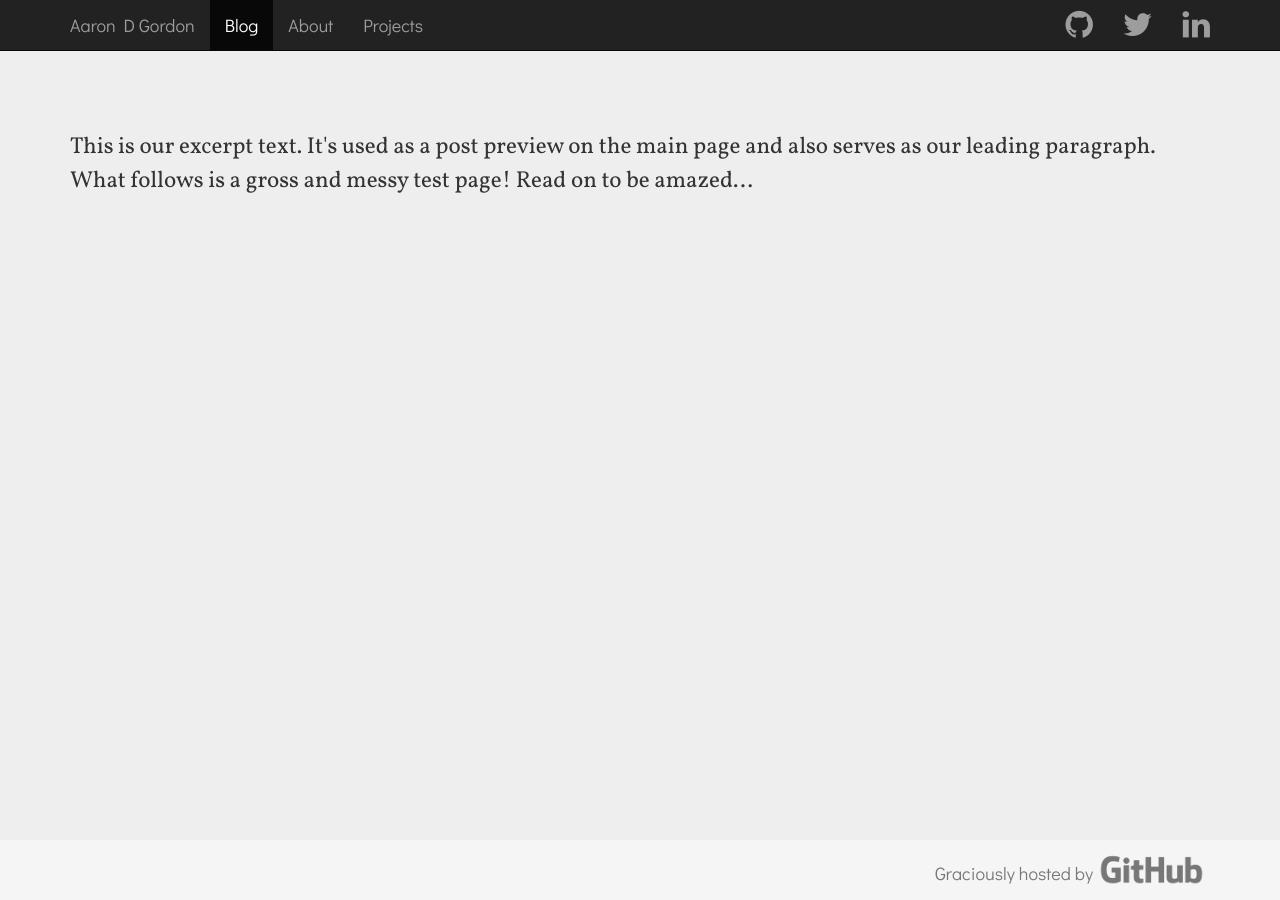
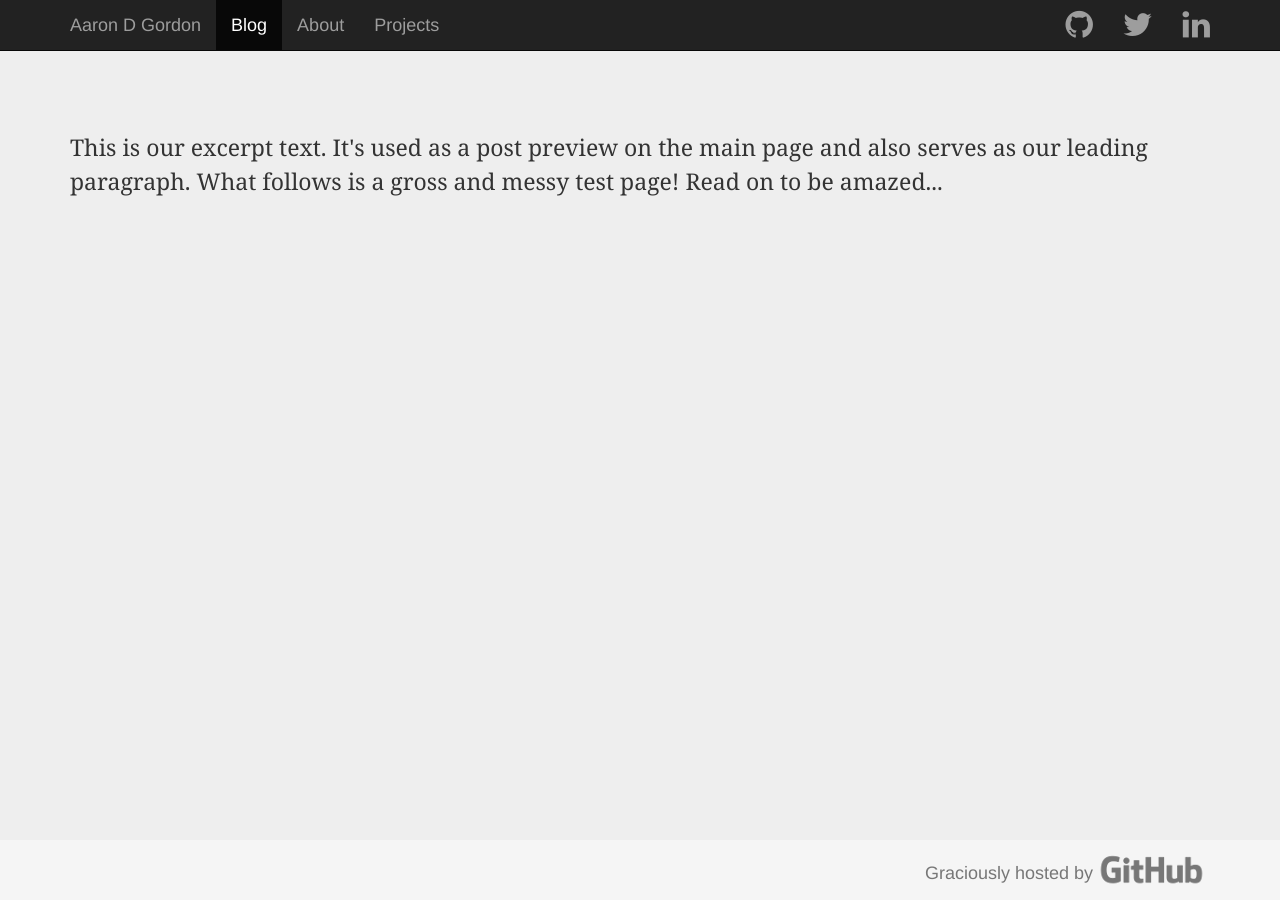
Before and after one commit to aarondgordon/aarondgordon.github.io, a Jekyll site: the page built from index.html, in a window 1280 px wide. Built offline with Jekyll 4.4.1, drawn with Linux system fonts in a browser that asks for light colours; nearby versions of some CDN libraries.

Commit message:
Replacing Vollkorn with PT Serif

```diff
--- a/_layouts/default.html
+++ b/_layouts/default.html
@@ -18,7 +18,7 @@
         integrity="sha384-T8Gy5hrqNKT+hzMclPo118YTQO6cYprQmhrYwIiQ/3axmI1hQomh7Ud2hPOy8SP1"
         crossorigin="anonymous">
 
-    <link rel="stylesheet" href="https://fonts.googleapis.com/css?family=Didact+Gothic|Oswald|Vollkorn:400,400i,700">
+    <link rel="stylesheet" href="https://fonts.googleapis.com/css?family=Oswald|PT+Serif:400,400i,700">
 
     <link rel="stylesheet" href="/assets/css/ie10-viewport-fix.css">
     <link rel="stylesheet" href="/assets/css/syntax-highlighting.css">
```
